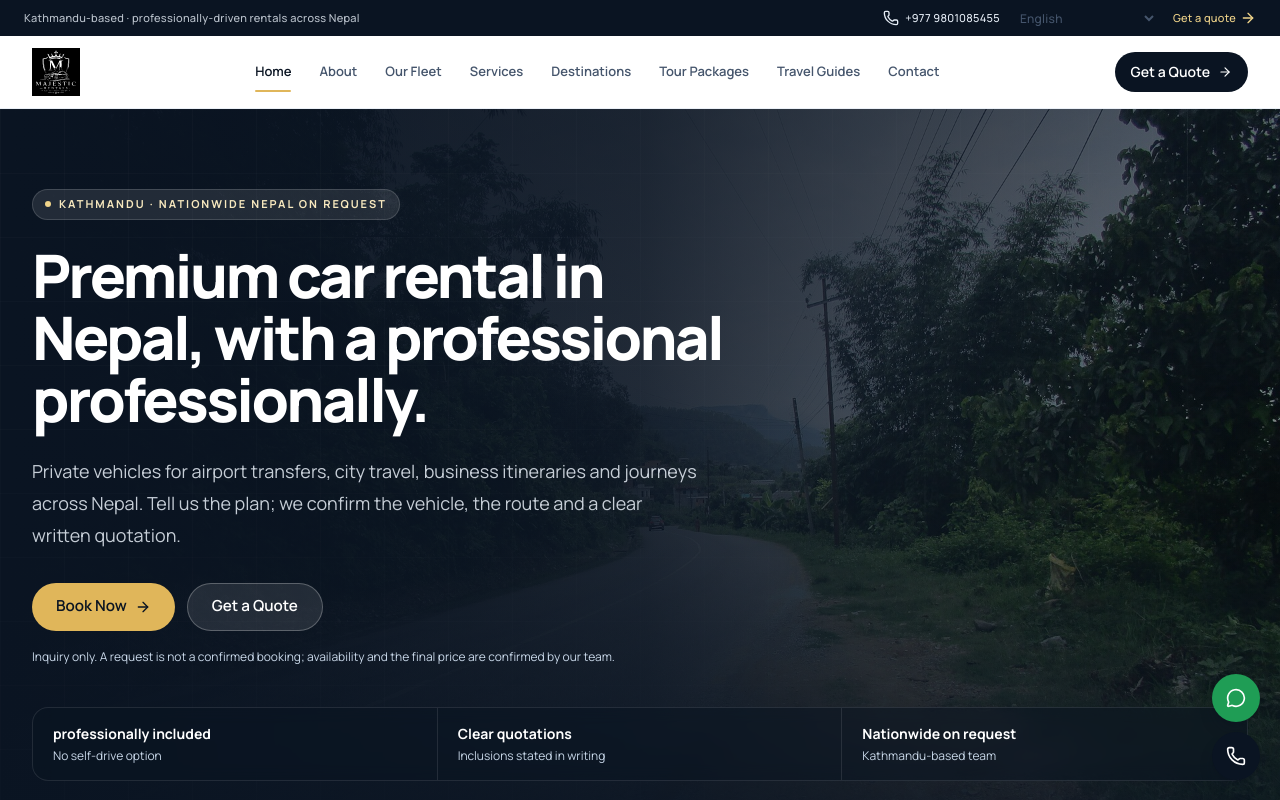
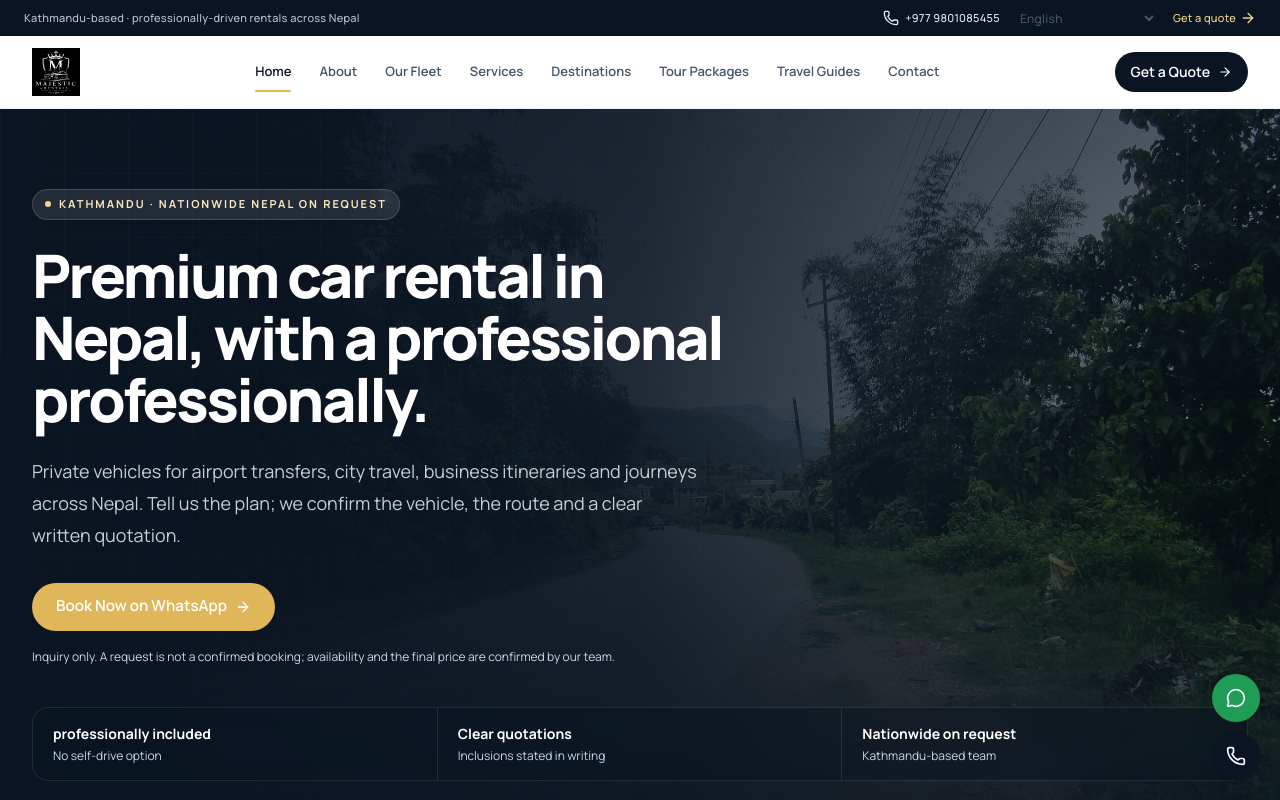
Before and after one commit to ErShoesOn/demo, a Next.js app: page / in a window 1280 px wide. Shown: the top 800 px of the page. Built offline with nearby package versions, Linux system fonts and the light colour scheme.

Commit message:
Homepage hero: WhatsApp button replaces Get a Quote
- Replace 'Book Now' + 'Get a Quote' buttons with single 'Book Now on WhatsApp'
- Button uses WhatsApp green (#1f9d55) color and opens wa.me link
- Hero section now has single WhatsApp CTA instead of two buttons

```diff
--- a/src/app/page.tsx
+++ b/src/app/page.tsx
@@ -24,7 +24,10 @@ import { destinations } from "@/data/destinations";
 import { homepageFaqs } from "@/data/faqs";
 import { tourPackages } from "@/data/packages";
 import { services } from "@/data/services";
-import { siteConfig } from "@/data/site";
+import {
+  siteConfig,
+  whatsappHref,
+} from "@/data/site";
 import { vehicleCategories } from "@/data/vehicles";
 import {
   faqSchema,
@@ -89,6 +92,8 @@ const steps = [
   },
 ];
 
+const whatsappUrl = whatsappHref() ?? "https://wa.me/9779801085455";
+
 export default function HomePage() {
   return (
     <>
@@ -134,21 +139,13 @@ export default function HomePage() {
 
             <div className="mt-8 flex flex-wrap items-center gap-3">
               <ButtonLink
-                href="/contact#inquiry"
+                href={whatsappUrl}
                 variant="gold"
                 size="lg"
-                className="animate-rise-delay"
+                className="animate-rise-delay bg-[#1f9d55] text-white hover:bg-[#188247]"
               >
-                Book Now
+                Book Now on WhatsApp
                 <ArrowRight className="h-4 w-4" aria-hidden="true" />
-              </ButtonLink>
-              <ButtonLink
-                href="/contact#inquiry"
-                variant="light"
-                size="lg"
-                className="animate-rise-delay"
-              >
-                Get a Quote
               </ButtonLink>
             </div>
             <p className="mt-4 text-xs leading-5 text-navy-200">
```
